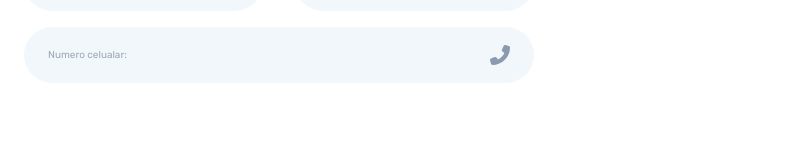
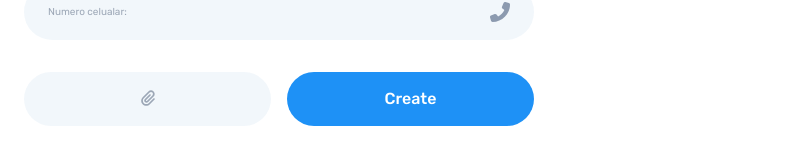
Before and after one commit to MiguelGH6586/juridica-web, a React (Create React App) app in the folder front/app/: page / in a window 1280 px wide. Shown: the part 541-706 px from the top of the page, without its empty margins (0-787 px from the left). Built offline with nearby package versions, Linux system fonts and the light colour scheme.

Commit message:
form button done

```diff
--- a/front/app/src/components/newUserAdded/UserDataForm.js
+++ b/front/app/src/components/newUserAdded/UserDataForm.js
@@ -9,6 +9,7 @@ import {
   faEnvelope,
   faPhoneFlip,
   faIdCard,
+  faPaperclip,
 } from '@fortawesome/free-solid-svg-icons';
 
 const UserDataFrom = () => {
@@ -126,6 +127,7 @@ const UserDataFrom = () => {
                   autoComplete="off"
                   type="text"
                   className="contact-input"
+                  onChange={nameChangeHandlre}
                   required
                 />
                 <label htmlFor="">First Name</label>
@@ -138,6 +140,7 @@ const UserDataFrom = () => {
                   autoComplete="off"
                   type="text"
                   className="contact-input"
+                  onChange={seconNameChangeHandlre}
                   required
                 />
                 <label htmlFor="">Second Name</label>
@@ -150,6 +153,7 @@ const UserDataFrom = () => {
                   autoComplete="off"
                   type="text"
                   className="contact-input"
+                  onChange={nationalIdChangeHandlre}
                   required
                 />
                 <label htmlFor="">Cedula</label>
@@ -162,6 +166,7 @@ const UserDataFrom = () => {
                   autoComplete="off"
                   type="email"
                   className="contact-input"
+                  onChange={emailAdressChangeHandlre}
                   required
                 />
                 <label htmlFor="">Email</label>
@@ -174,10 +179,22 @@ const UserDataFrom = () => {
                   autoComplete="off"
                   type="text"
                   className="contact-input"
+                  onChange={mobileNumberChangeHandlre}
                   required
                 />
                 <label htmlFor="">Numero celualar:</label>
                 <FontAwesomeIcon className="icon" icon={faPhoneFlip} />
+              </div>
+
+              {/* button section */}
+              <div className="contact-buttons">
+                <button className="btn upload">
+                  <span>
+                    <FontAwesomeIcon icon={faPaperclip} />
+                  </span>
+                  <input type="file" name="attachement" />
+                </button>
+                <input type="submit" value="Create" className="btn" />
               </div>
             </form>
           </div>
--- a/front/app/src/components/newUserAdded/UserDataForm.scss
+++ b/front/app/src/components/newUserAdded/UserDataForm.scss
@@ -110,6 +110,9 @@
   transform: translateY(-50%);
   color: variables.$lightTextColor;
   pointer-events: none;
+
+  // trasition efect
+  transition: 0.25s;
 }
 
 .input-wrap .icon {
@@ -120,6 +123,8 @@
   pointer-events: none;
   color: variables.$inputText;
   font-size: 2rem;
+
+  transition: 0.3s;
 }
 
 //#TODO: esta clase se aplicara cuando se ponga por js la clase focus
@@ -132,6 +137,65 @@
 .input-wrap.focus label {
   color: variables.$lightMainColor;
 }
-.input-wrap.focus icon {
+.input-wrap.focus .icon {
   color: variables.$lightMainColor;
 }
+
+.input-wrap.not-empty label {
+  font-size: 1.056rem;
+  top: 1.2rem;
+  transform: translateY(0);
+}
+
+//Buttons stayles
+.contact-buttons {
+  display: grid;
+  grid-template-columns: 1fr 1fr;
+  column-gap: 1.6rem;
+  margin-top: 1.6rem;
+  width: 100%;
+
+  grid-column: span 2;
+}
+
+.btn {
+  display: inline-block;
+  padding: 1.76rem 3.2rem;
+  background-color: variables.$mainColor;
+  color: #fff;
+  border-radius: 6.4rem;
+  border: none;
+  font-family: inherit;
+  font-weight: 500;
+  font-size: 1.6rem;
+  cursor: pointer;
+  transition: 0.3s;
+}
+
+.btn:hover {
+  background-color: variables.$mainColorHover;
+}
+
+.btn.upload {
+  position: relative;
+  background-color: variables.$inoutbg;
+}
+
+.btn.upload span {
+  color: variables.$lightTextColor;
+}
+
+.btn.upload input {
+  position: absolute;
+  width: 100%;
+  height: 100%;
+  top: 0;
+  left: 0;
+  background-color: red;
+  cursor: pointer;
+  opacity: 0;
+}
+
+.btn.upload:hover {
+  background-color: variables.$inoutbgHover;
+}
```
